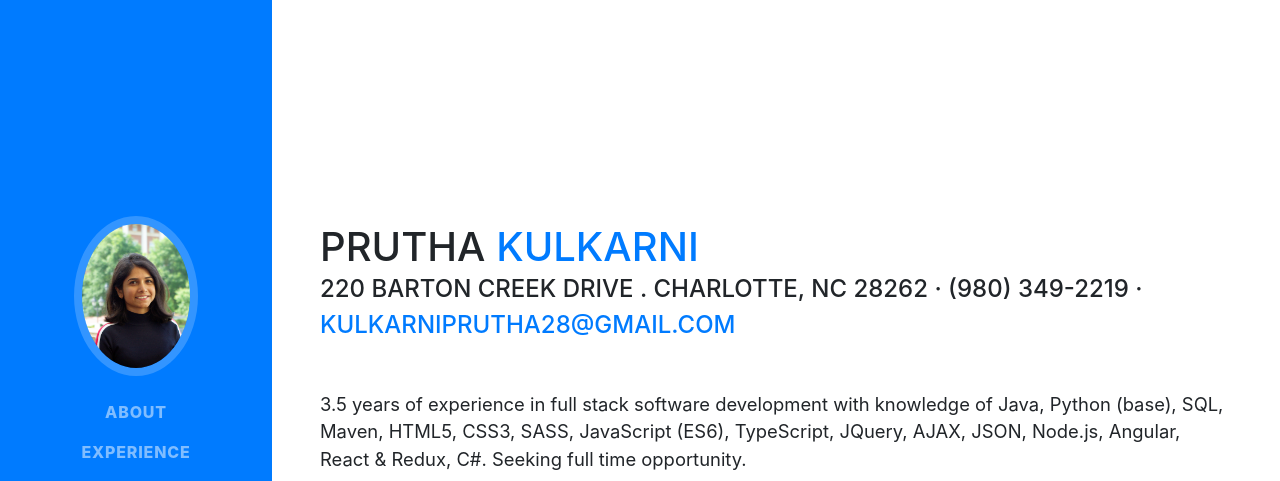
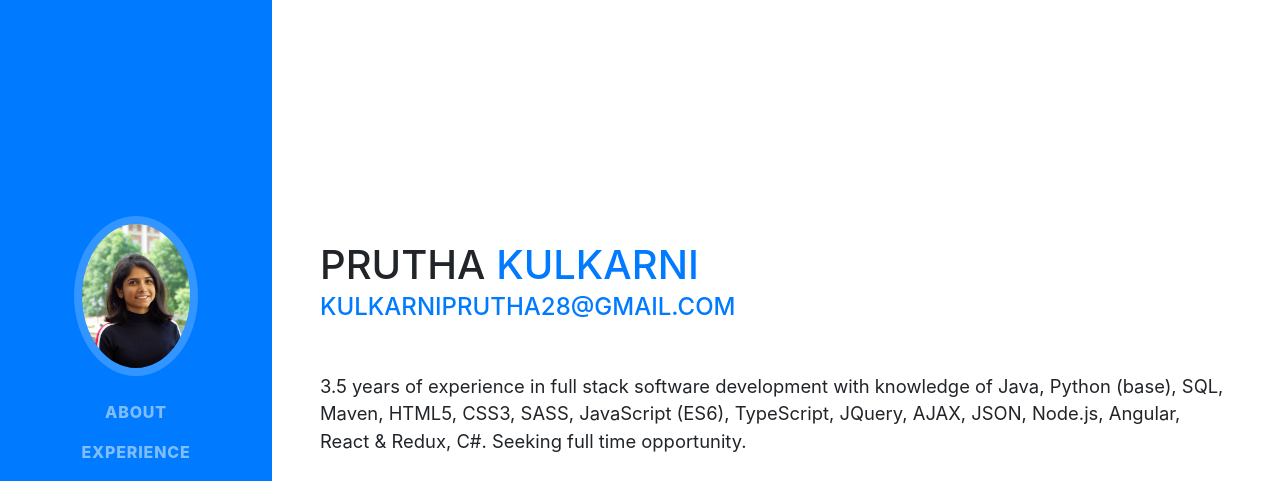
Before and after one commit to pruthak28/pruthak28.github.io, a website with bundled scripts: page index.html in a window 1280 px wide. Shown: the top 481 px of the page. Built offline with nearby package versions, Linux system fonts and the light colour scheme; a web font is replaced by a local one.

Commit message:
Update index.html

```diff
--- a/index.html
+++ b/index.html
@@ -63,7 +63,7 @@
           <h1 class="mb-0">Prutha
             <span class="text-primary">Kulkarni</span>
           </h1>
-          <div class="subheading mb-5">220 Barton Creek Drive . Charlotte, NC 28262 · (980) 349-2219 ·
+          <div class="subheading mb-5">
             <a href="mailto:kulkarniprutha28@gmail.com">kulkarniprutha28@gmail.com</a>
           </div>
           <p class="lead mb-5">3.5 years of experience in full stack software development with knowledge of Java, Python (base), SQL, Maven, HTML5, CSS3, SASS, JavaScript (ES6), TypeScript, JQuery, AJAX, JSON, Node.js, Angular, React & Redux, C#. Seeking full time opportunity.</p>
```
